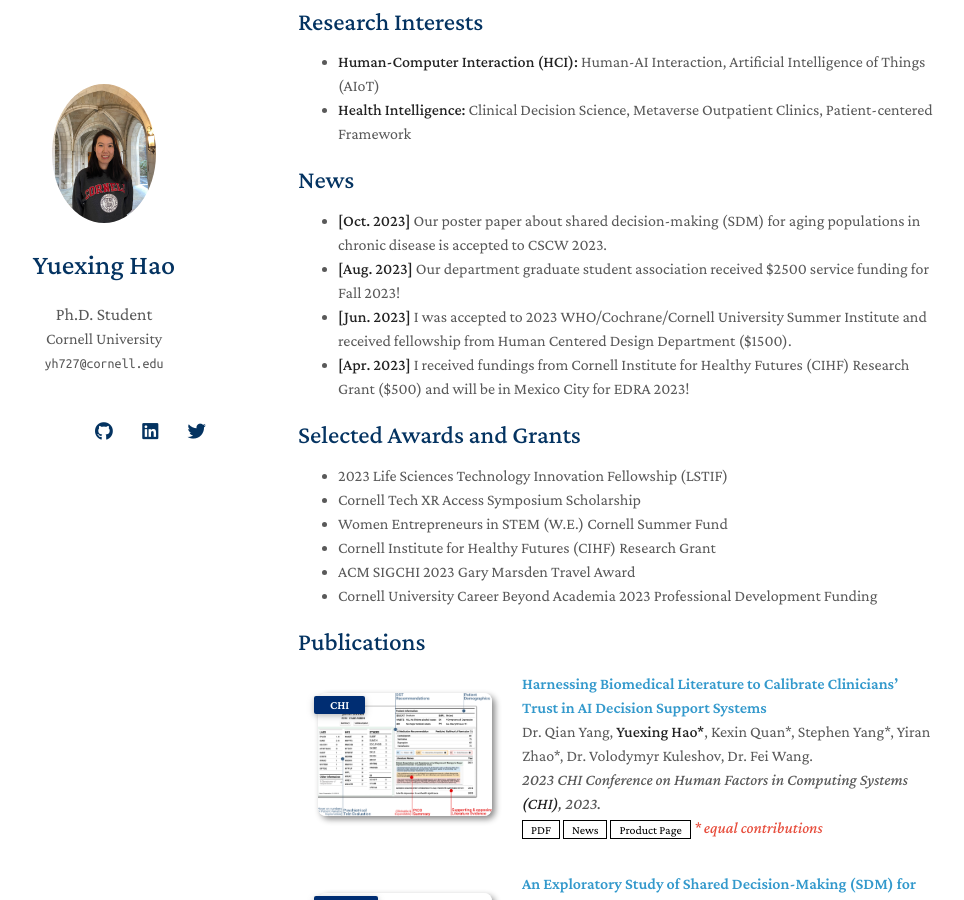
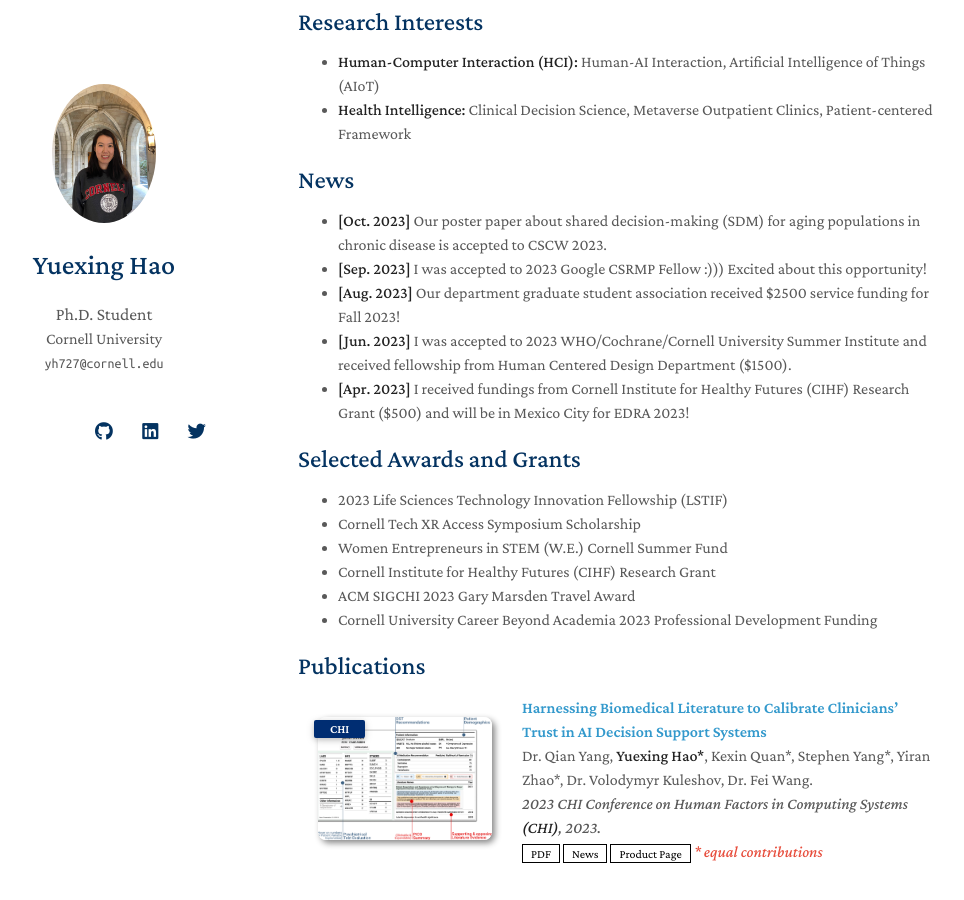
Before and after one commit to YuexingHao/Yuexing-Hao, a Jekyll site: the page built from index.md, in a window 1280 px wide and 900 px high, scrolled down 397 px. Shown: the whole window, without its empty margins (172-1136 px from the left). Built offline with Jekyll 4.4.1, drawn with Linux system fonts in a browser that asks for light colours; nearby versions of some CDN libraries; a style sheet for code colours, icons or effects is not loaded; our own code applies the rules of GitHub Pages for plain Markdown files.

Commit message:
Update index.md

```diff
--- a/index.md
+++ b/index.md
@@ -20,6 +20,7 @@ My [old personal website](https://1135100136.wixsite.com/yuexinghao) with some i
 ## News
 
 - **[Oct. 2023]** Our poster paper about shared decision-making (SDM) for aging populations in chronic disease is accepted to CSCW 2023.
+- **[Sep. 2023]** I was accepted to 2023 Google CSRMP Fellow :))) Excited about this opportunity!
 - **[Aug. 2023]** Our department graduate student association received $2500 service funding for Fall 2023!
 - **[Jun. 2023]** I was accepted to 2023 WHO/Cochrane/Cornell University Summer Institute and received fellowship from Human Centered Design Department ($1500).
 - **[Apr. 2023]** I received fundings from Cornell Institute for Healthy Futures (CIHF) Research Grant ($500) and will be in Mexico City for EDRA 2023!
```
